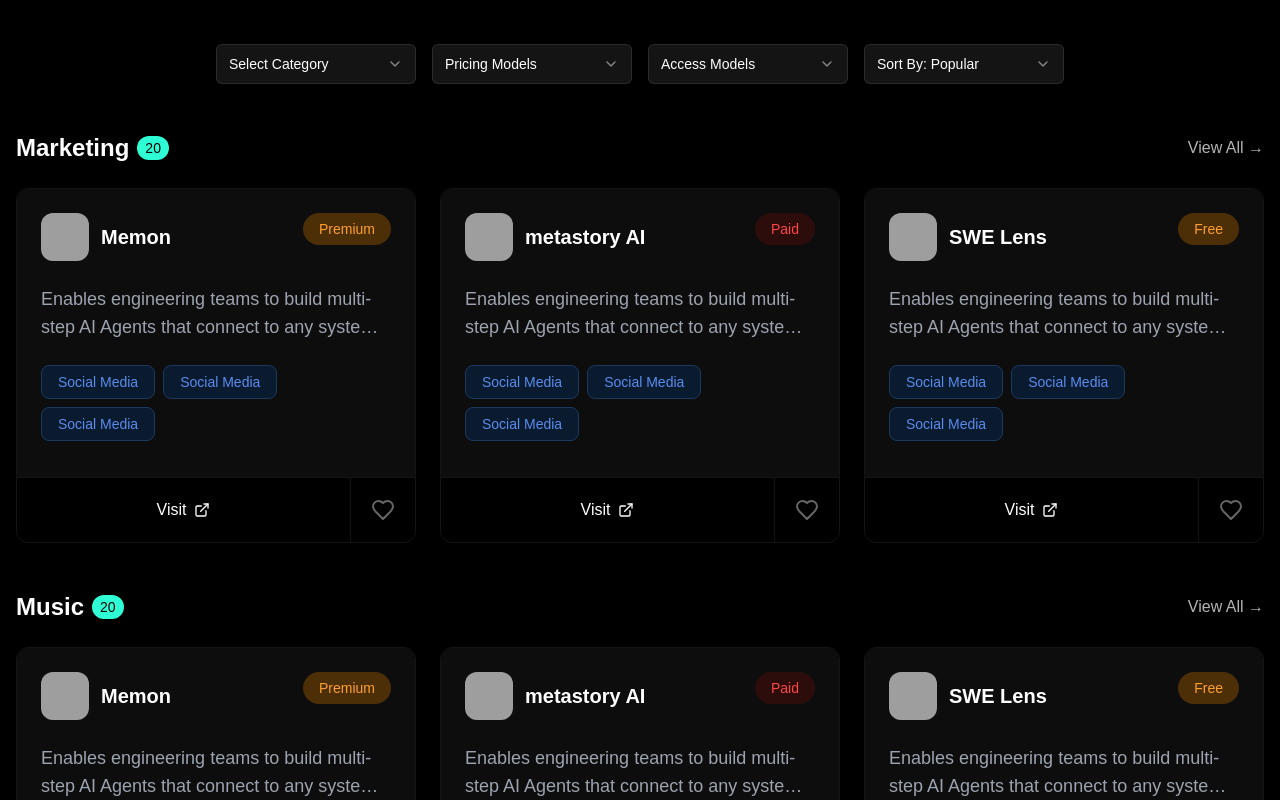
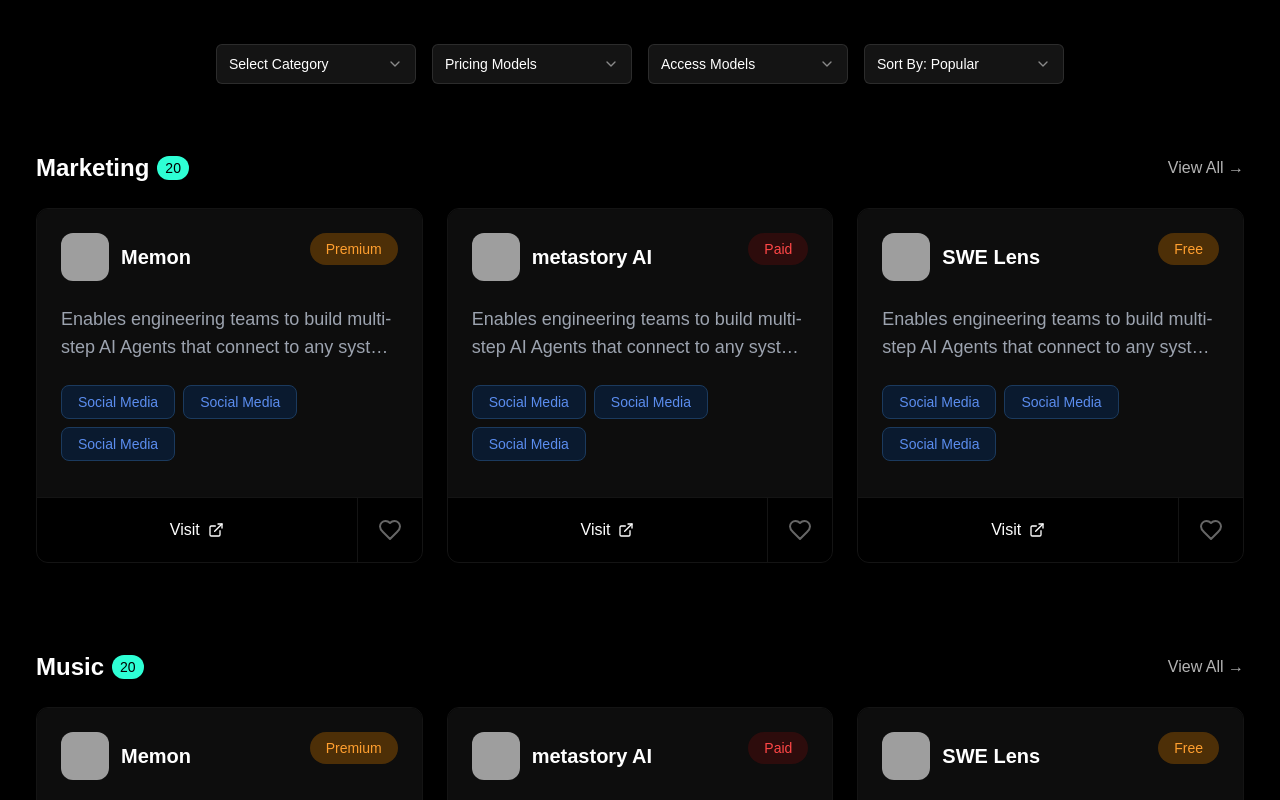
Before and after one commit to product-Team-7/Agent-Ai-Directory, a Next.js app in the folder my-app/: page / in a window 1280 px wide. Shown: the part 760-1560 px from the top of the page. Built offline with nearby package versions, Linux system fonts and the light colour scheme; grey boxes are pictures that could not be loaded; a web font is replaced by a local one.

Commit message:
layout updated

```diff
--- /dev/null
+++ b/my-app/src/app/[category]/[product]/ProductDetails.jsx
@@ -0,0 +1,19 @@
+import Image from "next/image"
+
+function ProductDetails({ params }) {
+  const { category, product } = params
+
+  return (
+    <div>
+      <h1>
+        {category} / {product}
+      </h1>
+      <Image src={`/images/${category}/${product}.jpg`} width={500} height={500} alt={`${category} ${product}`} />
+      <p>
+        Details about {product} in the {category} category.
+      </p>
+    </div>
+  )
+}
+
+export default ProductDetails
--- a/my-app/src/app/[category]/[product]/page.jsx
+++ b/my-app/src/app/[category]/[product]/page.jsx
@@ -2,8 +2,6 @@
 
 import Link from "next/link"
 import { ArrowLeft, ExternalLink, Heart } from 'lucide-react'
-import { Navbar } from "@/components/navbar"
-import { Footer } from "@/components/footer"
 import { ToolCard } from "@/components/tool-card"
 import Image from "next/image";
 import logo2 from "../../../../public/chat-writer.png";
@@ -71,7 +69,6 @@
 
   return (
     <div className="min-h-screen bg-black">
-      <Navbar />
 
       <main className="container mx-auto px-4 md:px-6 py-8 max-w-7xl">
         {/* Breadcrumb */}
@@ -228,7 +225,6 @@
             </div>
       </main>
 
-      <Footer />
     </div>
   )
 }
--- a/my-app/src/app/layout.jsx
+++ b/my-app/src/app/layout.jsx
@@ -1,15 +1,32 @@
-import "./globals.css"
+import { Navbar } from "@/components/navbar";
+import "./globals.css";
+import { Footer } from "@/components/footer";
 
 export default function RootLayout({ children }) {
   return (
     <html lang="en" className="dark">
       <head>
-        <link href="https://db.onlinewebfonts.com/a/Aw0g00aa7qbFk0nqosz2w1ENV81cB3N3Y0JrZ0b2" rel="stylesheet" />
+        <link
+          href="https://db.onlinewebfonts.com/a/Aw0g00aa7qbFk0nqosz2w1ENV81cB3N3Y0JrZ0b2"
+          rel="stylesheet"
+        />
         <link rel="preconnect" href="https://fonts.googleapis.com" />
-        <link rel="preconnect" href="https://fonts.gstatic.com" crossOrigin="anonymous" />
-        <link href="https://fonts.googleapis.com/css2?family=Instrument+Serif:ital@0;1&display=swap" rel="stylesheet" />
+        <link
+          rel="preconnect"
+          href="https://fonts.gstatic.com"
+          crossOrigin="anonymous"
+        />
+        <link
+          href="https://fonts.googleapis.com/css2?family=Instrument+Serif:ital@0;1&display=swap"
+          rel="stylesheet"
+        />
       </head>
-      <body className="font-suisse-regular min-h-screen bg-black">{children}</body>
+
+      <body className="font-suisse-regular min-h-screen bg-black">
+        <Navbar />
+        {children}
+        <Footer />
+      </body>
     </html>
-  )
+  );
 }
--- a/my-app/src/app/marketing/page.jsx
+++ b/my-app/src/app/marketing/page.jsx
@@ -1,8 +1,6 @@
 import { Search } from "lucide-react"
 import { ToolCard } from "@/components/tool-card"
 import { Select, SelectContent, SelectItem, SelectTrigger, SelectValue } from "@/components/ui/select"
-import { Navbar } from "@/components/navbar"
-import { Footer } from "@/components/footer"
 
 export default function MarketingPage() {
 
@@ -83,7 +81,6 @@
 
   return (
     <div className="min-h-screen bg-black">
-      <Navbar />
 
       {/* Hero section with smaller height */}
       <div className="relative min-h-[300px] flex flex-col items-center justify-center text-center px-4 overflow-hidden hero2-background">
@@ -163,7 +160,6 @@
         </div>
       </main>
 
-      <Footer />
     </div>
   )
 }
--- a/my-app/src/app/page.jsx
+++ b/my-app/src/app/page.jsx
@@ -1,8 +1,6 @@
 import { Suspense } from "react"
 import { Hero } from "@/components/hero"
 import { ToolCard } from "@/components/tool-card"
-import { Navbar } from "@/components/navbar"
-import { Footer } from "@/components/footer"
 import { Select, SelectContent, SelectItem, SelectTrigger, SelectValue } from "@/components/ui/select"
 import InfiniteScroll from "@/components/infinite-scroll"
 import Link from "next/link"
@@ -42,7 +40,6 @@
 
   return (
     <div className="min-h-screen bg-black">
-      <Navbar />
       <Suspense fallback={<div className="min-h-[600px] bg-black" />}>
         <Hero />
       </Suspense>
@@ -94,7 +91,7 @@
         </div>
 
         {categories.map((category) => (
-          <div key={category.name} className="mb-12">
+          <div key={category.name} className="mb-12 p-5">
             <div className="flex items-center justify-between mb-6">
               <div className="flex items-center gap-2">
                 <h2 className="text-white text-2xl font-semibold">{category.name}</h2>
@@ -122,7 +119,6 @@
           </button>
         </div>
       </div>
-      <Footer />
     </div>
   )
 }
```
